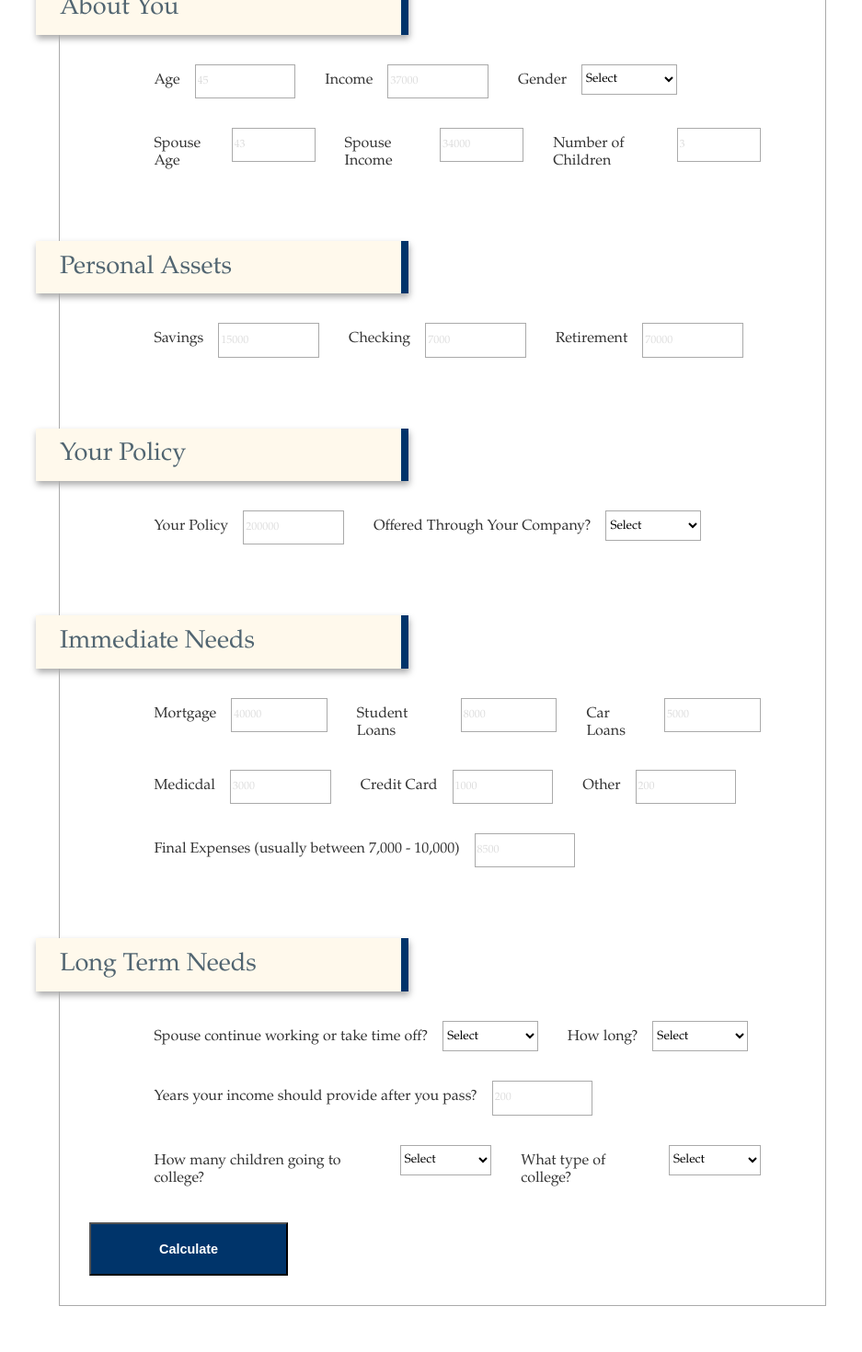
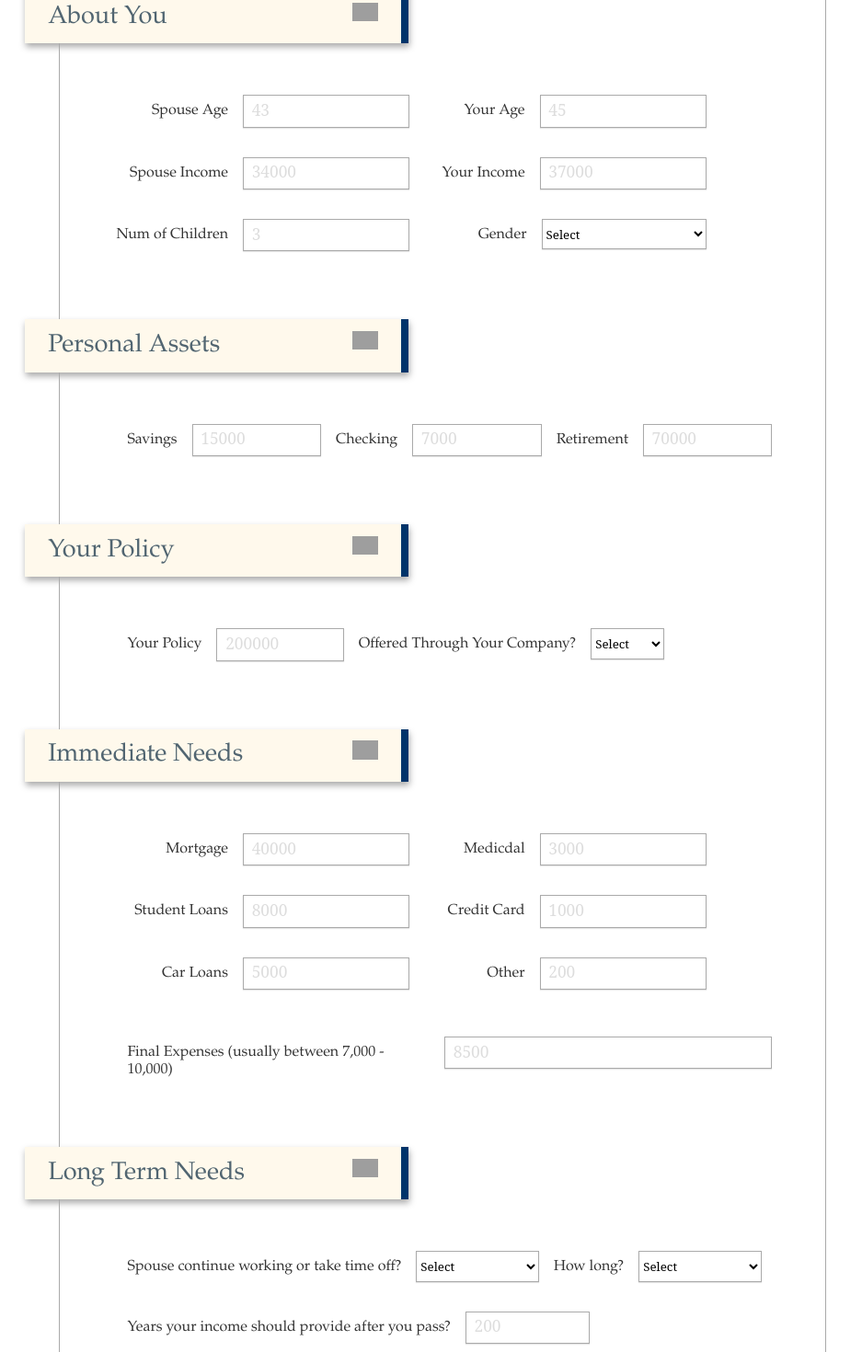
Before and after one commit to tdmiller1/oneamerica-insurance-calculator, a React (Create React App) app: page /#/ in a window 1280 px wide. Shown: the part 480-1950 px from the top of the page at 92% size, without its empty margins (0-937 px from the left). Built offline with nearby package versions, Linux system fonts and the light colour scheme; grey boxes are pictures that could not be loaded.

Commit message:
Desktop styling for form, question mark (info) added

```diff
--- a/src/assets/style.css
+++ b/src/assets/style.css
@@ -1,3 +1,7 @@
+select{
+    -webkit-appearance: none;
+}
+
 
 #calculator-title{
     margin: 5vw;
@@ -19,30 +23,138 @@
 .input-wrapper{
     display: flex;
     flex-direction: row;
+    justify-content: flex-start;
 }
+
+/* Beginning of Max's fun land of CSS hell */
+
+.question-mark{
+    float: right;
+    max-width: 1em;
+    width: auto;
+    transition: .5s ease all;
+}
+
+.info-popup{
+    font-size: 16px;
+    width: 14em;
+    height: 4.5em;
+    background-color: #fefefe;
+    display: none;
+    position: absolute;
+    bottom: 55%;
+    left: 50%;
+    padding: 2vw;
+    box-shadow: 1px 4px 7px #AAA;
+    transition: .5s ease all;
+}
+
+.question-mark:hover ~ .info-popup{
+    display: block;
+    transition: .5s ease all;
+}
+
+@media screen and (max-width: 749px){
+    .immediate-needs-wrapper .label-input, .about-you-wrapper .label-input, .long-term-needs .label-input{
+        margin-top: 3vh;
+    }
+
+    .about-you h1, .personal-assets h1, .current-policy h1, .immediate-needs h1, .long-term-needs h1 {
+        margin-top: 3vh;
+    }
+}
+
+@media screen and (min-width: 750px) {
+
+    #offered-through-company{
+        width: 6em;
+    }
+
+    .long-term-needs .input-wrapper{
+        display: flex;
+        justify-content: flex-start;
+    }
+
+    .about-you input, .about-you select {
+        width: 50%;
+    }
+
+    .long-term-needs input, .long-term-needs select{
+        width: 10em;
+    }
+
+    .immediate-needs-wrapper, .about-you-wrapper {
+        display: flex;
+        flex-direction: row;
+    }
+
+    .about-you .input-wrapper-left{
+        margin-left: -5%;
+    }
+
+    .immediate-needs .input-wrapper, .about-you .input-wrapper {
+        flex-direction: column;
+        width: 50%;
+        margin-left: -5%;
+    }
+
+    .immediate-needs input, .immediate-needs select {
+        width: 50%;
+    }
+
+    .label-input {
+        display: flex;
+        flex-direction: row;
+        justify-content: flex-end;
+    }
+
+    .personal-assets .input-wrapper {
+        justify-content: flex-end;
+    }
+
+    .personal-assets input, .personal-assets select{
+        width: 20%;
+    }
+
+    .current-policy .input-wrapper{
+        justify-content: flex-start;
+    }
+
+    .current-policy input, .current-policy select{
+        width: 19%;
+    }
+
+}
+
+/* End of Max's fun land of CSS hell */
 
 form{
     margin: 5vw;
     padding: 2.5vw;
     max-width: 60vw;
     border: .1em solid #AAA;
+    display: flex;
+    flex-direction: column;
 }
 
 input, select{
+    padding: 0;
     margin-top: 4vh;
     border: .1vw solid #AAA;
     width: 15%;
     height: 2.5em;
     background-color: #FFF;
-    font-family: Garamond, Serif;
+    font-family: "Serif";
     -webkit-border-radius: 0px;
+    -webkit-appearance: button;
+    -webkit-box-shadow: 0 1px 1px rgba(0, 0, 0, 0.1);
 }
 
 .about-you, .personal-assets, .current-policy, .immediate-needs, .long-term-needs{
-    padding: 3vw;
+    padding: 2vw;
 }
 
-.about-you::before, .personal-assets::before, .current-policy::before, .immediate-needs::before, .long-term-needs::before{
+.about-you h1, .personal-assets h1, .current-policy h1, .immediate-needs h1, .long-term-needs h1{
     display: block;
     background-color: #FFF9ec;
     box-shadow: 1px 4px 7px #AAA;
@@ -55,14 +167,16 @@ input, select{
     font-size: 1.7em;
     position: relative;
     margin-left: -7.5vw;
+    margin-bottom: 3vh;
 }
 
 label{
     font-size: 1em;
+    max-width: 30em;
     color: #333;
     margin-top: 5vh;
     margin-right: 1em;
-    margin-left: 2em;
+    margin-left: 1em;
 }
 
 
@@ -72,11 +186,11 @@ label{
 
 @media only screen and (max-width: 800px) {
 
-    form{
+    form, .overview-text{
         max-width: 80vw;
     }
 
-    .about-you::before, .personal-assets::before, .current-policy::before, .immediate-needs::before, .long-term-needs::before{
+    .about-you h1, .personal-assets h1, .current-policy h1, .immediate-needs h1, .long-term-needs h1{
         padding: 1.5vw 2.5vw;
         width: 55%;
         color: #516571;
@@ -127,7 +241,7 @@ label{
         flex-direction: column;
     }
 
-    .about-you::before, .personal-assets::before, .current-policy::before, .immediate-needs::before, .long-term-needs::before{
+    .about-you h1, .personal-assets h1, .current-policy h1, .immediate-needs h1, .long-term-needs h1{
         padding: 2vw 4vw;
         width: 80%;
         font-size: 1.9em;
@@ -139,40 +253,42 @@ label{
 
 }
 
-.about-you::before{
+.about-you h1{
     content: "About You";
 }
 
-.personal-assets::before{
+.personal-assets h1{
     content: "Personal Assets";
 }
 
-.current-policy::before{
+.current-policy h1{
     content: "Your Policy";
 }
 
-.immediate-needs::before{
+.immediate-needs h1{
     content: "Immediate Needs";
 }
 
-.long-term-needs::before{
+.long-term-needs h1{
     content: "Long Term Needs";
 }
 
-
-input::placeholder, select::selection{
+input::placeholder, select:placeholder-shown{
+    padding-top: .2em;
+    padding-left: .5em;
     color: #DDD;
-    font-size: .9em;
+    font-size: 1.3em;
 }
 
 .calculate{
     width: 15em;
-    height: 4em;
+    height: 3em;
     border-radius: 0;
-    background-color: #00346a;
+    background-color: #5f92be;
     color: white;
     font-size: .9em;
     font-weight: bolder;
+    margin: 1em auto;
 }
 
 
@@ -229,7 +345,7 @@ h1{
     }
 }
 
-@media only screen and (max-width: 1000px) {
+@media only screen and (max-width: 750px) {
 
     .input-wrapper{
         flex-direction: column;
@@ -237,12 +353,14 @@ h1{
 
     label{
         margin-left: 5vw;
+        margin-top: 3vh;
     }
 
     input, select{
-        max-width:50vw;
-        width: 65%;
+        max-width: 65vw;
+        width: 85%;
         margin-left: 5vw;
+        margin-top: 1vh;
     }
 
     .overview-text{
--- a/src/components/Home.js
+++ b/src/components/Home.js
@@ -1,5 +1,6 @@
 import React, {Component} from 'react';
 import { withRouter, Switch, Route } from "react-router";
+import questionMark from "../assets/images/oneamerica-question.svg"
 import { Link } from 'react-router-dom';
 import PropTypes from 'prop-types';
 import { createBrowserHistory, createHashHistory, createMemoryHistory } from "history"
@@ -107,22 +108,66 @@ class Home extends Component {
 
                     <section className="about-you">
 
+                        <h1>About You<img src={questionMark} className="question-mark"/>
+                            <p className="info-popup">Generic information about you and your spouse
+                                (if applicable). Income and Gender are required elements.</p>
+                        </h1>
+
+                        <div className="about-you-wrapper">
                             <div className="input-wrapper">
-                            <label htmlFor="age">Age</label>
+
+                                <div className="label-input">
+                                    <label htmlFor="spouse-age">Spouse Age</label>
+                                    <input type="text" name="spouse-age" placeholder="43" onChange={(e) => {
+                                        this.setState({
+                                            spouse_age: e.target.value
+                                        })
+                                    }}/>
+                                </div>
+
+                                <div className="label-input">
+                                    <label htmlFor="spouse-income">Spouse Income</label>
+                                    <input type="text" name="spouse-income" placeholder="34000" onChange={(e) => {
+                                        this.setState({
+                                            spouse_income: e.target.value
+                                        })
+                                    }}/>
+                                </div>
+
+                                <div className="label-input">
+                                    <label htmlFor="spouse-age">Num of Children</label>
+                                    <input type="text" name="spouse-age" placeholder="3" onChange={(e) => {
+                                        this.setState({
+                                            children: e.target.value
+                                        })
+                                    }}/>
+                                </div>
+
+
+                            </div>
+
+
+                            <div className="input-wrapper">
+
+                                <div className="label-input">
+                                    <label htmlFor="age">Your Age</label>
                                     <input type="text" name="age" placeholder="45" onChange={(e) => {
                                         this.setState({
                                             age: e.target.value
                                         })
                                     }}/>
+                                </div>
 
-
-                            <label htmlFor="income">Income</label>
+                                <div className="label-input">
+                                    <label htmlFor="income">Your Income</label>
                                     <input type="text" name="income" placeholder="37000" required onChange={(e) => {
                                         this.setState({
                                             income: e.target.value
                                         })
                                     }}/>
+                                </div>
 
+                                <div className="label-input">
                                     <label htmlFor="gender">Gender</label>
                                     <select name="gender" required onChange={(e) => {
                                         this.setState({
@@ -134,31 +179,10 @@ class Home extends Component {
                                         <option>Female</option>
                                         <option>Prefer not to answer</option>
                                     </select>
+                                </div>
+
 
                             </div>
-                        <div className="input-wrapper">
-
-                            <label htmlFor="spouse-age">Spouse Age</label>
-                            <input type="text" name="spouse-age" placeholder="43" onChange={(e) => {
-                                this.setState({
-                                    spouse_age: e.target.value
-                                })
-                            }}/>
-
-                            <label htmlFor="spouse-income">Spouse Income</label>
-                            <input type="text" name="spouse-income" placeholder="34000" onChange={(e) => {
-                                this.setState({
-                                    spouse_income: e.target.value
-                                })
-                            }}/>
-
-
-                            <label htmlFor="spouse-age">Number of Children</label>
-                            <input type="text" name="spouse-age" placeholder="3" onChange={(e) => {
-                                this.setState({
-                                    children: e.target.value
-                                })
-                            }}/>
                         </div>
 
                     </section>
@@ -168,6 +192,12 @@ class Home extends Component {
                     {/* PERSONAL ASSETS SECTION BEGINS */}
 
                     <section className="personal-assets">
+
+                        <h1>Personal Assets<img src={questionMark} className="question-mark"/>
+                            <p className="info-popup">Generic information about you and your spouse
+                                (if applicable). Income and Gender are required elements.</p>
+                        </h1>
+
                         <div className="input-wrapper">
                             <label htmlFor="savings">Savings</label>
                             <input type="text" name="savings" placeholder="15000" onChange={(e) => {
@@ -198,6 +228,12 @@ class Home extends Component {
 
 
                     <section className="current-policy">
+
+                        <h1>Your Policy<img src={questionMark} className="question-mark"/>
+                            <p className="info-popup">Generic information about you and your spouse
+                                (if applicable). Income and Gender are required elements.</p>
+                        </h1>
+
                         <div className="input-wrapper">
                             <label htmlFor="your-policy">Your Policy</label>
                             <input type="text" name="your-policy" placeholder="200000" onChange={(e) => {
@@ -207,7 +243,7 @@ class Home extends Component {
                             }}/>
 
                             <label htmlFor="offered-through-company">Offered Through Your Company?</label>
-                            <select name="offered-through-company" required onChange={(e) => {
+                            <select name="offered-through-company" id="offered-through-company" required onChange={(e) => {
                                 this.setState({
                                     offered_through_company: e.target.value
                                 })
@@ -227,21 +263,33 @@ class Home extends Component {
 
                     <section className="immediate-needs">
 
+                        <h1>Immediate Needs<img src={questionMark} className="question-mark"/>
+                            <p className="info-popup">Generic information about you and your spouse
+                                (if applicable). Income and Gender are required elements.</p>
+                        </h1>
+
+                        <div className="immediate-needs-wrapper">
                             <div className="input-wrapper">
+
+                                <div className="label-input">
                                     <label htmlFor="mortgage">Mortgage</label>
                                     <input type="text" name="mortgage" placeholder="40000" onChange={(e) => {
                                         this.setState({
                                             mortgage: e.target.value
                                         })
                                     }}/>
+                                </div>
 
+                                <div className="label-input">
                                     <label htmlFor="student-loans">Student Loans</label>
                                     <input type="text" name="student-loans" placeholder="8000" onChange={(e) => {
                                         this.setState({
                                             student_loans: e.target.value
                                         })
                                     }}/>
+                                </div>
 
+                                <div className="label-input">
                                     <label htmlFor="car-loans">Car Loans</label>
                                     <input type="text" name="car-loans" placeholder="5000" onChange={(e) => {
                                         this.setState({
@@ -249,21 +297,30 @@ class Home extends Component {
                                         })
                                     }}/>
                                 </div>
+
+                            </div>
                             <div className="input-wrapper">
+
+                            <div className="label-input">
                                     <label htmlFor="medical">Medicdal</label>
                                     <input type="text" name="medical" placeholder="3000" onChange={(e) => {
                                         this.setState({
                                             medical: e.target.value
                                         })
                                     }}/>
+                                </div>
 
+
+                                <div className="label-input">
                                     <label htmlFor="credit-card">Credit Card</label>
                                     <input type="text" name="credit-card" placeholder="1000" onChange={(e) => {
                                         this.setState({
                                             credit_card: e.target.value
                                         })
                                     }}/>
+                                </div>
 
+                                <div className="label-input">
                                     <label htmlFor="other">Other</label>
                                     <input type="text" name="other" placeholder="200" onChange={(e) => {
                                         this.setState({
@@ -271,12 +328,20 @@ class Home extends Component {
                                         })
                                     }}/>
                                 </div>
+
+                            </div>
+                        </div>
+
+                        <br/>
+
+                        <div className="label-input">
                             <label htmlFor="final-expenses">Final Expenses (usually between 7,000 - 10,000)</label>
                             <input type="text" name="final-expenses" placeholder="8500" onChange={(e) => {
                                 this.setState({
                                     final_expenses: e.target.value
                                 })
                             }}/>
+                        </div>
                     </section>
 
 
@@ -285,8 +350,15 @@ class Home extends Component {
 
 
                     <section className="long-term-needs">
+
+                        <h1>Long Term Needs<img src={questionMark} className="question-mark"/>
+                            <p className="info-popup">Generic information about you and your spouse
+                                (if applicable). Income and Gender are required elements.</p>
+                        </h1>
+
                         <div className="input-wrapper">
 
+                            <div className="label-input">
                                 <label htmlFor="spouse-working">Spouse continue working or take time off?</label>
                                 <select name="spouse-working" required onChange={(e) => {
                                     this.setState({
@@ -298,7 +370,9 @@ class Home extends Component {
                                     <option>Take Time Off</option>
                                     <option>Prefer not to answer</option>
                                 </select>
+                            </div>
 
+                            <div className="label-input">
                                 <label htmlFor="spouse-length">How long?</label>
                                 <select name="spouse-length" required onChange={(e) => {
                                     this.setState({
@@ -312,17 +386,24 @@ class Home extends Component {
                                     <option>2 years</option>
                                     <option>More than 2 years</option>
                                 </select>
+                            </div>
 
                         </div>
 
+                        <div className="input-wrapper">
+                            <div className="label-input">
                                 <label htmlFor="years-length">Years your income should provide after you pass?</label>
                                 <input type="text" name="years-length" placeholder="200" onChange={(e) => {
                                     this.setState({
                                         years_provide: e.target.value
                                     })
                                 }}/>
+                            </div>
+                        </div>
 
                         <div className="input-wrapper">
+
+                            <div className="label-input">
                                 <label htmlFor="children-to-college">How many children going to college?</label>
                                 <select name="children-to-college" required onChange={(e) => {
                                     this.setState({
@@ -336,7 +417,9 @@ class Home extends Component {
                                     <option>3</option>
                                     <option>More than 3</option>
                                 </select>
+                            </div>
 
+                            <div className="label-input">
                                 <label htmlFor="type-of-college">What type of college?</label>
                                 <select name="type-of-college" required onChange={(e) => {
                                     this.setState({
@@ -350,6 +433,8 @@ class Home extends Component {
                                     <option>Community College</option>
                                     <option>Other / Prefer not to answer</option>
                                 </select>
+                            </div>
+
                         </div>
                     </section>
 
```
Lines whose indentation alone changed are shown as unchanged.
